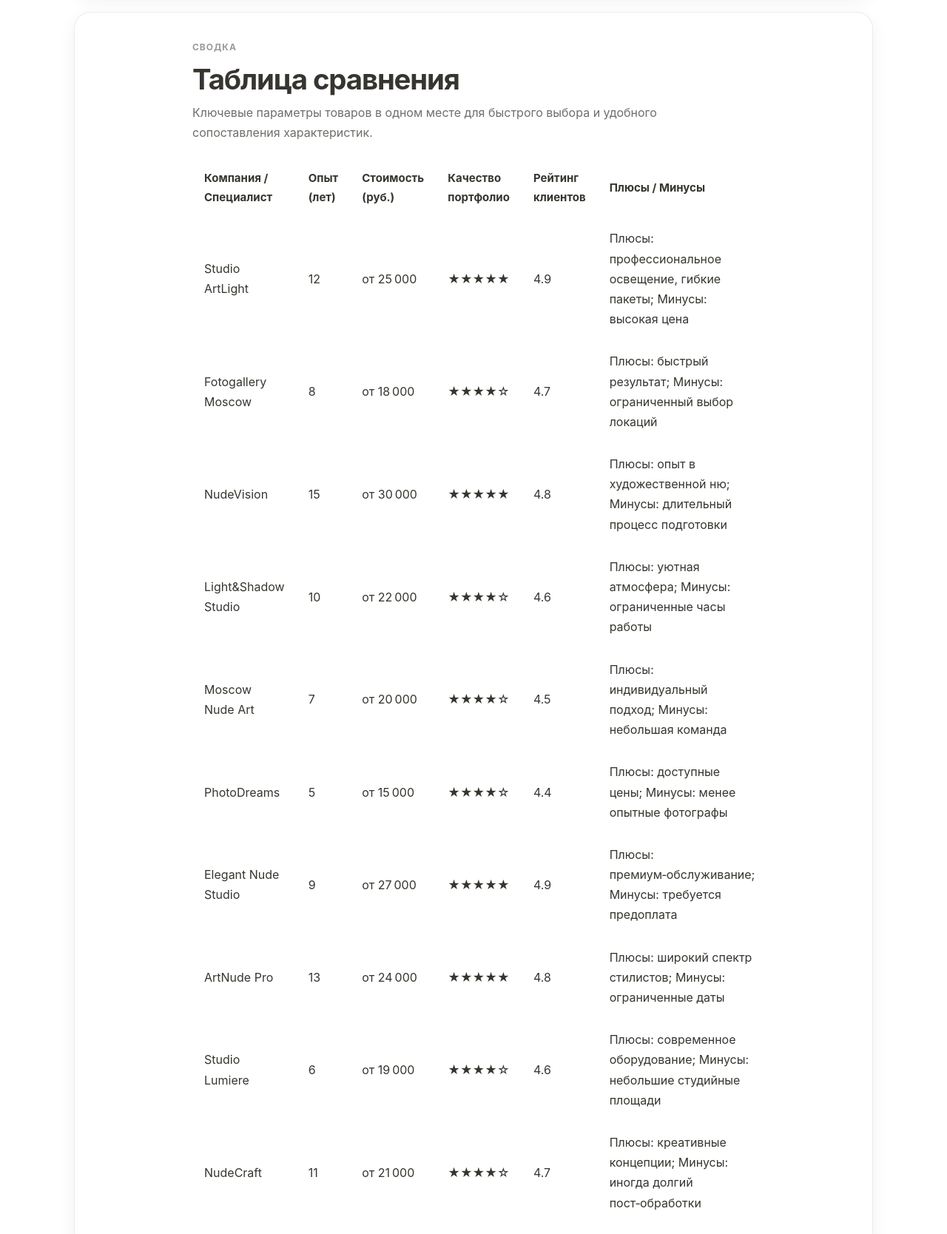
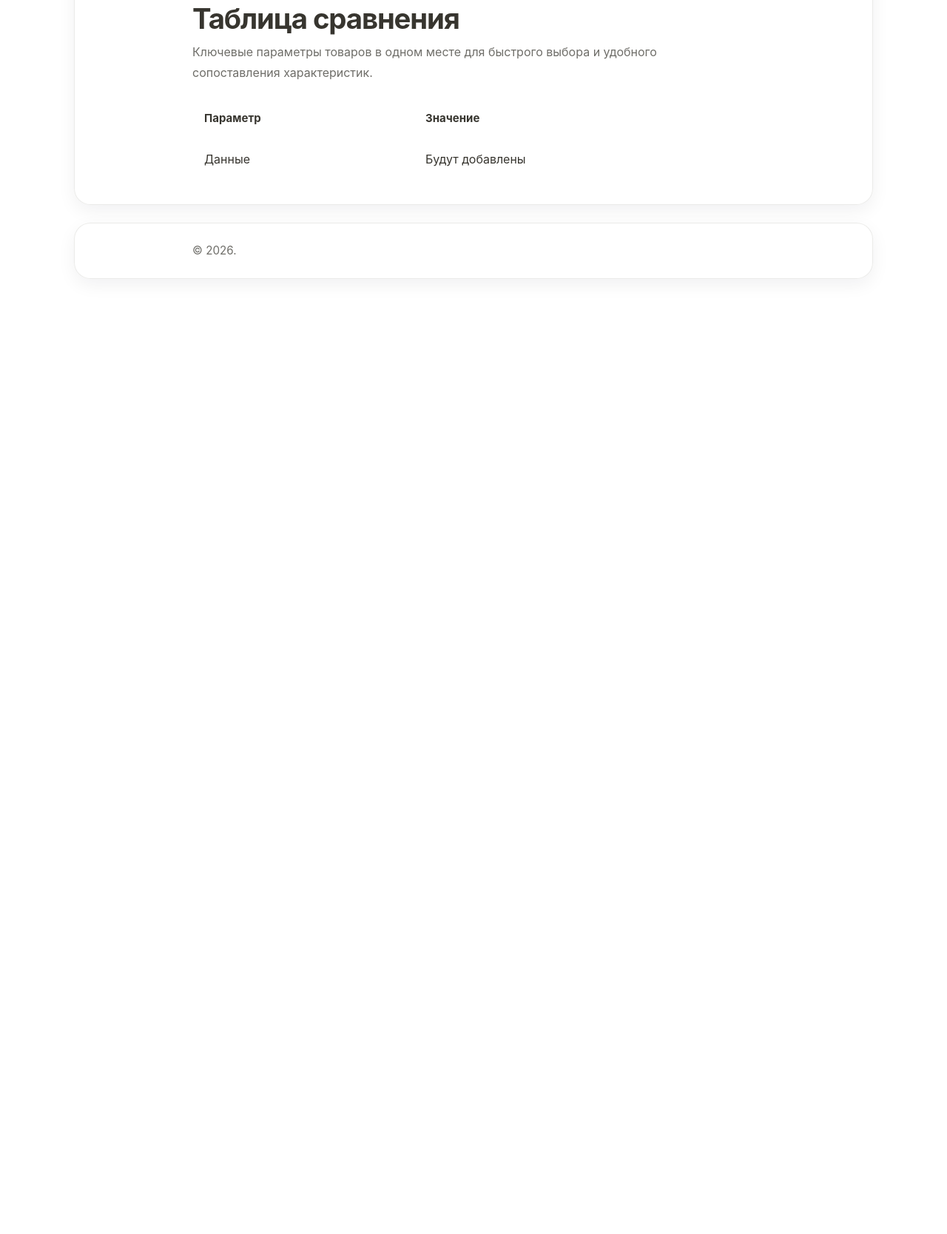
Before and after one commit to pashnin/fotosessiya-nyu-v-moskve-reyting, a plain HTML site: page index.html in a window 1280 px wide. Shown: the part 695-2363 px from the top of the page at 74% size. After the commit the page ends 1136 px from the top, so only its background shows below. Drawn offline with Linux system fonts and the light colour scheme.

Commit message:
chore: sync index.html from control panel

```diff
--- a/index.html
+++ b/index.html
@@ -7,7 +7,7 @@
     <title>Фотосессия ню в Москве: рейтинг лучших компаний и специалистов</title>
     <meta name="title" content="Фотосессия ню в Москве: рейтинг лучших компаний и специалистов">
     <meta name="description" content="Фотосессия ню в Москве: рейтинг лучших компаний и специалистов на 2026 год">
-    <meta name="author" content="Александр Петров">
+    <meta name="author" content="Виктор Козлов">
     <meta name="keywords" content="Фотосессия ню в Москве: рейтинг лучших компаний и специалистов Фотосессия ню в Москве: рейтинг лучших компаний и специалистов на 2026 год">
     <meta name="robots" content="index, follow, max-image-preview:large, max-snippet:-1, max-video-preview:-1">
     <meta name="google-site-verification" content="k1naFcMKtZ0AU2hjBnyOV0ByIwQiO-JKxBl57AOcdxU">
@@ -23,9 +23,9 @@
     <meta property="og:image" content="https://fotosessiya-nyu-v-moskve-reyting.vercel.app/icon.png">
     <meta property="og:site_name" content="Фотосессия ню в Москве: рейтинг лучших компаний и специалистов">
     <meta property="og:locale" content="ru_RU">
-    <meta property="article:published_time" content="2026-03-10T16:01:46+00:00">
-    <meta property="article:modified_time" content="2026-03-10T16:01:46+00:00">
-    <meta property="article:author" content="Александр Петров">
+    <meta property="article:published_time" content="2026-03-10T16:07:31+00:00">
+    <meta property="article:modified_time" content="2026-03-10T16:07:31+00:00">
+    <meta property="article:author" content="Виктор Козлов">
     <meta property="article:section" content="Статьи">
     <meta property="article:tag" content="Фотосессия ню в Москве: рейтинг лучших компаний и специалистов Фотосессия ню в Москве: рейтинг лучших компаний и специалистов на 2026 год">
 
@@ -34,7 +34,7 @@
     <meta name="twitter:title" content="Фотосессия ню в Москве: рейтинг лучших компаний и специалистов">
     <meta name="twitter:description" content="Фотосессия ню в Москве: рейтинг лучших компаний и специалистов на 2026 год">
     <meta name="twitter:image" content="https://fotosessiya-nyu-v-moskve-reyting.vercel.app/icon.png">
-    <meta name="twitter:creator" content="Александр Петров">
+    <meta name="twitter:creator" content="Виктор Козлов">
 
     <link rel="icon" type="image/png" href="/icon.png">
     <link rel="apple-touch-icon" href="/icon.png">
@@ -50,13 +50,13 @@
                 "headline": "Фотосессия ню в Москве: рейтинг лучших компаний и специалистов",
                 "description": "Фотосессия ню в Москве: рейтинг лучших компаний и специалистов на 2026 год",
                 "image": ["https://fotosessiya-nyu-v-moskve-reyting.vercel.app/icon.png"],
-                "datePublished": "2026-03-10T16:01:46+00:00",
-                "dateModified": "2026-03-10T16:01:46+00:00",
+                "datePublished": "2026-03-10T16:07:31+00:00",
+                "dateModified": "2026-03-10T16:07:31+00:00",
                 "author": {
                     "@type": "Person",
-                    "name": "Александр Петров",
-                    "description": "Эксперт по художественной фотографии с более чем 15‑летним опытом работы в Москве. Специализируется на ню‑ и портретной съемке, руководил проектами по созданию каталогов и выставок. Ведет собственную студию, сотрудничает с ведущими модельерами и агентствами. Авторитет в индустрии, регулярно публикует аналитические обзоры и руководства для фотографов.",
-                    "image": "https://ui-avatars.com/api/?name=Александр+Петров&amp;size=120&amp;background=4f46e5&amp;color=fff&amp;bold=true"
+                    "name": "Виктор Козлов",
+                    "description": "отраслевой аналитик с более чем 6 летним опытом работы в области консалтинга и развития. Специализируется на 2026, году.",
+                    "image": "https://ui-avatars.com/api/?name=Виктор+Козлов&amp;size=120&amp;background=4f46e5&amp;color=fff&amp;bold=true"
                 },
                 "publisher": {
                     "@type": "Organization",
@@ -79,9 +79,9 @@
             {
                 "@type": "Person",
                 "@id": "https://fotosessiya-nyu-v-moskve-reyting.vercel.app#author",
-                "name": "Александр Петров",
-                "description": "Эксперт по художественной фотографии с более чем 15‑летним опытом работы в Москве. Специализируется на ню‑ и портретной съемке, руководил проектами по созданию каталогов и выставок. Ведет собственную студию, сотрудничает с ведущими модельерами и агентствами. Авторитет в индустрии, регулярно публикует аналитические обзоры и руководства для фотографов.",
-                "image": "https://ui-avatars.com/api/?name=Александр+Петров&amp;size=120&amp;background=4f46e5&amp;color=fff&amp;bold=true",
+                "name": "Виктор Козлов",
+                "description": "отраслевой аналитик с более чем 6 летним опытом работы в области консалтинга и развития. Специализируется на 2026, году.",
+                "image": "https://ui-avatars.com/api/?name=Виктор+Козлов&amp;size=120&amp;background=4f46e5&amp;color=fff&amp;bold=true",
                 "jobTitle": "Эксперт"
             },
             {
@@ -142,8 +142,8 @@
             <article class="s-ceda-article-card" itemscope itemtype="https://schema.org/Article">
                 <meta itemprop="headline" content="Фотосессия ню в Москве: рейтинг лучших компаний и специалистов">
                 <meta itemprop="description" content="Фотосессия ню в Москве: рейтинг лучших компаний и специалистов на 2026 год">
-                <meta itemprop="datePublished" content="2026-03-10T16:01:46+00:00">
-                <meta itemprop="dateModified" content="2026-03-10T16:01:46+00:00">
+                <meta itemprop="datePublished" content="2026-03-10T16:07:31+00:00">
+                <meta itemprop="dateModified" content="2026-03-10T16:07:31+00:00">
                 <meta itemprop="timeRequired" content="PT1M">
                 <meta itemprop="wordCount" content="4">
                 <meta itemprop="mainEntityOfPage" content="https://fotosessiya-nyu-v-moskve-reyting.vercel.app">
@@ -161,7 +161,7 @@
 
                         <div class="s-ceda-meta-card">
                             <div class="s-ceda-meta-label">Дата публикации</div>
-                            <div class="s-ceda-meta-value"><time datetime="2026-03-10T16:01:46+00:00">10.03.2026</time></div>
+                            <div class="s-ceda-meta-value"><time datetime="2026-03-10T16:07:31+00:00">10.03.2026</time></div>
                         </div>
                         <div class="s-ceda-meta-card">
                             <div class="s-ceda-meta-label">Время чтения</div>
@@ -176,18 +176,18 @@
                     <section class="s-ceda-author-box" itemscope itemtype="https://schema.org/Person" itemprop="author">
                         <div class="s-ceda-author-avatar">
                             <img
-                                src="https://ui-avatars.com/api/?name=Александр+Петров&amp;size=120&amp;background=4f46e5&amp;color=fff&amp;bold=true"
-                                alt="Александр Петров"
+                                src="https://ui-avatars.com/api/?name=Виктор+Козлов&amp;size=120&amp;background=4f46e5&amp;color=fff&amp;bold=true"
+                                alt="Виктор Козлов"
                                 itemprop="image"
-                                onerror="this.src='https://ui-avatars.com/api/?name=Александр+Петров&size=160&background=f1f5f9&color=111827&bold=true'"
+                                onerror="this.src='https://ui-avatars.com/api/?name=Виктор+Козлов&size=160&background=f1f5f9&color=111827&bold=true'"
                             >
                         </div>
                         <div class="s-ceda-author-info">
                             <div class="s-ceda-author-name-row">
-                                <div class="s-ceda-author-name" itemprop="name">Александр Петров</div>
+                                <div class="s-ceda-author-name" itemprop="name">Виктор Козлов</div>
                                 <div class="s-ceda-author-badge" itemprop="jobTitle">Эксперт</div>
                             </div>
-                            <p class="s-ceda-author-description" itemprop="description">Эксперт по художественной фотографии с более чем 15‑летним опытом работы в Москве. Специализируется на ню‑ и портретной съемке, руководил проектами по созданию каталогов и выставок. Ведет собственную студию, сотрудничает с ведущими модельерами и агентствами. Авторитет в индустрии, регулярно публикует аналитические обзоры и руководства для фотографов.</p>
+                            <p class="s-ceda-author-description" itemprop="description">отраслевой аналитик с более чем 6 летним опытом работы в области консалтинга и развития. Специализируется на 2026, году.</p>
                         </div>
                     </section>
                 </header>
@@ -210,100 +210,22 @@
                 </div>
 
                 <div class="s-ceda-table-wrap">
-                    <table>
+
+    <table class="s-ceda-comparison-table">
         <thead>
             <tr>
-      <th>Компания / Специалист</th>
-      <th>Опыт (лет)</th>
-      <th>Стоимость (руб.)</th>
-      <th>Качество портфолио</th>
-      <th>Рейтинг клиентов</th>
-      <th>Плюсы / Минусы</th>
+                <th>Параметр</th>
+                <th>Значение</th>
             </tr>
         </thead>
         <tbody>
             <tr>
-      <td>Studio ArtLight</td>
-      <td>12</td>
-      <td>от 25 000</td>
-      <td>★★★★★</td>
-      <td>4.9</td>
-      <td>Плюсы: профессиональное освещение, гибкие пакеты; Минусы: высокая цена</td>
-    </tr>
-    <tr>
-      <td>Fotogallery Moscow</td>
-      <td>8</td>
-      <td>от 18 000</td>
-      <td>★★★★☆</td>
-      <td>4.7</td>
-      <td>Плюсы: быстрый результат; Минусы: ограниченный выбор локаций</td>
-    </tr>
-    <tr>
-      <td>NudeVision</td>
-      <td>15</td>
-      <td>от 30 000</td>
-      <td>★★★★★</td>
-      <td>4.8</td>
-      <td>Плюсы: опыт в художественной ню; Минусы: длительный процесс подготовки</td>
-    </tr>
-    <tr>
-      <td>Light&amp;Shadow Studio</td>
-      <td>10</td>
-      <td>от 22 000</td>
-      <td>★★★★☆</td>
-      <td>4.6</td>
-      <td>Плюсы: уютная атмосфера; Минусы: ограниченные часы работы</td>
-    </tr>
-    <tr>
-      <td>Moscow Nude Art</td>
-      <td>7</td>
-      <td>от 20 000</td>
-      <td>★★★★☆</td>
-      <td>4.5</td>
-      <td>Плюсы: индивидуальный подход; Минусы: небольшая команда</td>
-    </tr>
-    <tr>
-      <td>PhotoDreams</td>
-      <td>5</td>
-      <td>от 15 000</td>
-      <td>★★★★☆</td>
-      <td>4.4</td>
-      <td>Плюсы: доступные цены; Минусы: менее опытные фотографы</td>
-    </tr>
-    <tr>
-      <td>Elegant Nude Studio</td>
-      <td>9</td>
-      <td>от 27 000</td>
-      <td>★★★★★</td>
-      <td>4.9</td>
-      <td>Плюсы: премиум‑обслуживание; Минусы: требуется предоплата</td>
-    </tr>
-    <tr>
-      <td>ArtNude Pro</td>
-      <td>13</td>
-      <td>от 24 000</td>
-      <td>★★★★★</td>
-      <td>4.8</td>
-      <td>Плюсы: широкий спектр стилистов; Минусы: ограниченные даты</td>
-    </tr>
-    <tr>
-      <td>Studio Lumiere</td>
-      <td>6</td>
-      <td>от 19 000</td>
-      <td>★★★★☆</td>
-      <td>4.6</td>
-      <td>Плюсы: современное оборудование; Минусы: небольшие студийные площади</td>
-    </tr>
-    <tr>
-      <td>NudeCraft</td>
-      <td>11</td>
-      <td>от 21 000</td>
-      <td>★★★★☆</td>
-      <td>4.7</td>
-      <td>Плюсы: креативные концепции; Минусы: иногда долгий пост‑обработки</td>
+                <td>Данные</td>
+                <td>Будут добавлены</td>
             </tr>
         </tbody>
     </table>
+
                 </div>
             </section>
 
```
Lines whose indentation alone changed are shown as unchanged.
